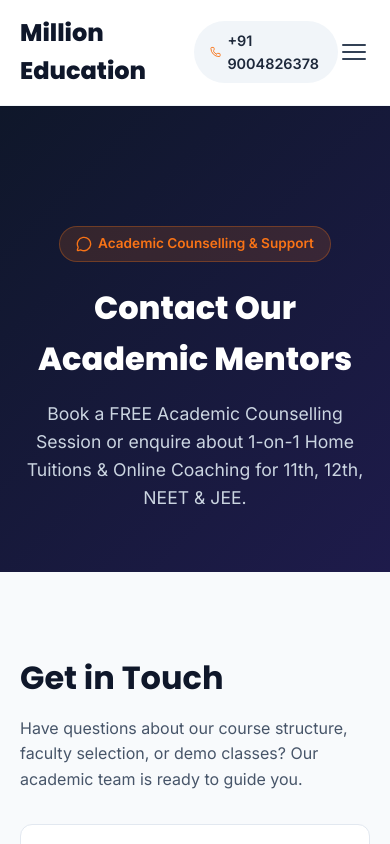
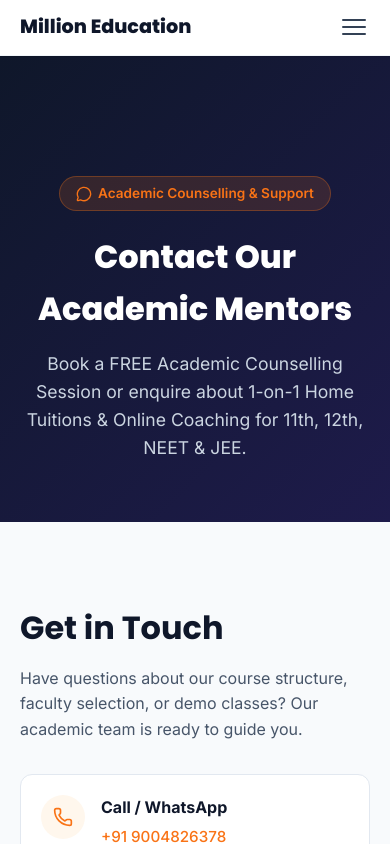
Before and after one commit to Rahim8828/Millioneducation, a Next.js app in the folder million-education-next/: page /contact in a window 390 px wide. Shown: the top 844 px of the page. Built offline with nearby package versions, Linux system fonts and the light colour scheme.

Commit message:
Fix: Adjust header logo size, padding, and hide phone number in mobile view

```diff
--- a/million-education-next/src/components/Navbar.module.css
+++ b/million-education-next/src/components/Navbar.module.css
@@ -14,13 +14,13 @@
   display: flex;
   align-items: center;
   justify-content: space-between;
-  padding: 14px 20px;
+  padding: 12px 20px;
   max-width: 1200px;
   margin: 0 auto;
 }
 .logo {
   font-family: var(--font-display);
-  font-size: 1.5rem;
+  font-size: 1.2rem;
   font-weight: 800;
   color: var(--primary);
   display: flex;
@@ -114,4 +114,5 @@
 @media (max-width: 640px) {
   .hamburger { display: flex; }
   .ctaBtn { display: none; }
+  .phone { display: none !important; }
 }
```
